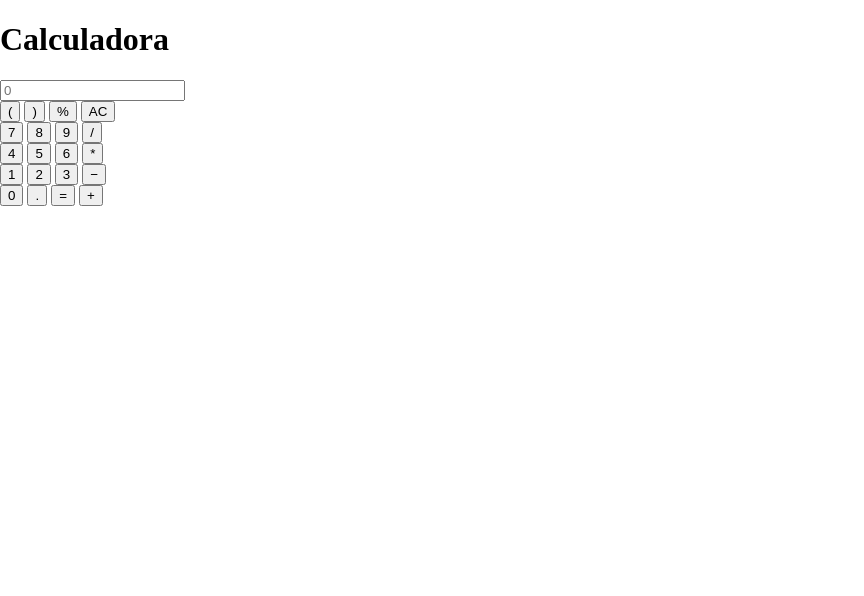
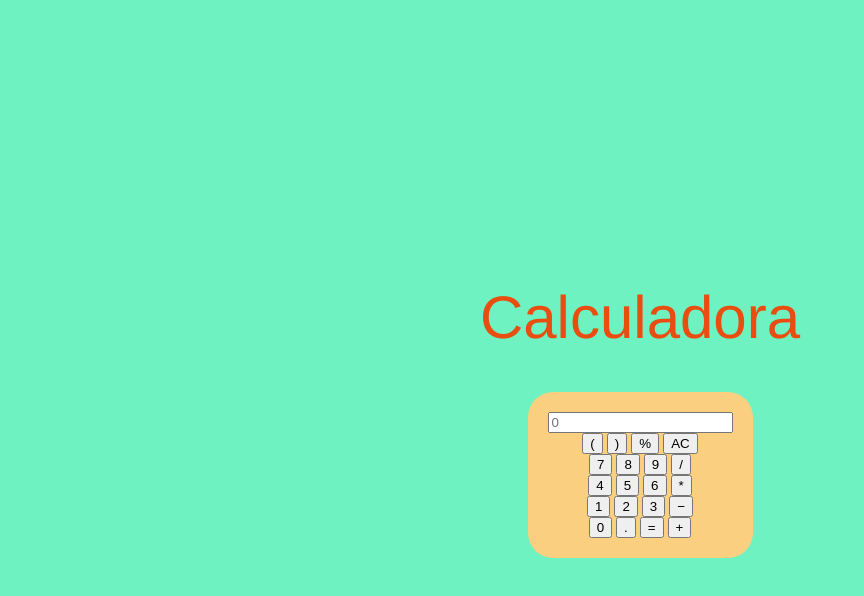
Before and after one commit to YordanoBoza/Programacion_Web, a plain HTML site: page lab08/index.html in a window 1280 px wide. Shown: the whole page, without its empty margins (0-864 px from the left). Drawn offline with Linux system fonts and the light colour scheme.

Commit message:
Generando una estructura y diseño para mi calculadora, ubicando los botones y la pantalla de manera uniforme

```diff
--- a/lab08/estilos.css
+++ b/lab08/estilos.css
@@ -1,3 +1,29 @@
 body {
     margin: 0;
+    display: flex;
+    flex-direction: column;
+    justify-content: center;
+    align-items: center;
+    height: 100vh;
+    background-color: hsl(158, 83%, 69%);
 }
+
+.title-container {
+    margin-bottom: 0px;
+}
+
+h1 {
+    text-align: center;
+    font-size: 60px;
+    font-weight: 300;
+    font-family: 'Franklin Gothic Medium', 'Arial Narrow', Arial, sans-serif;
+    color: rgb(233, 77, 16);
+}
+.container {
+    display: block;
+    background-color: rgb(250, 207, 128);
+    border-bottom: 8px;
+    border-radius: 25px;
+    text-align: center;
+    padding: 20px;
+}
```
